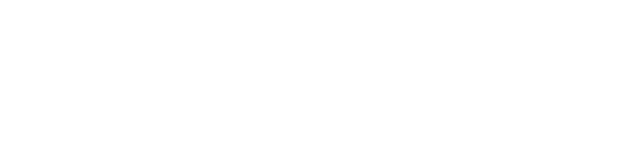
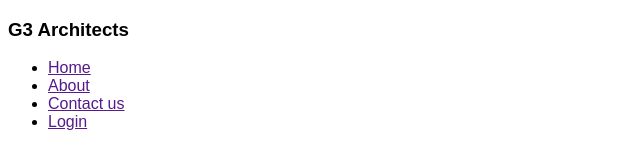
Before and after one commit to ja359/g3-architect-website, a plain HTML site: page index.html in a window 1280 px wide. Shown: the whole page, without its empty margins (0-640 px from the left). Drawn offline with Linux system fonts and the light colour scheme.

Commit message:
setup google font work sans

```diff
--- a/index.html
+++ b/index.html
@@ -7,6 +7,23 @@
     <link rel="stylesheet" href="styles/architect.css">
 </head>
 <body>
+    <header>
+        <nav>
+            <h3>G3 Architects</h3>
+            <ul>
+                <li><a href="">Home</a></li>
+                <li><a href="">About</a></li>
+                <li><a href="">Contact us</a></li>
+                <li><a href="">Login</a></li>
+            </ul>
+        </nav>
 
+    </header>
+    <main>
+
+    </main>
+    <footer>
+
+    </footer>
 </body>
 </html>
--- a/styles/architect.css
+++ b/styles/architect.css
@@ -0,0 +1,7 @@
+/* work sans fonts from google fonts */
+@import url('https://fonts.googleapis.com/css2?family=Open+Sans:wght@400;500;600;700;800&display=swap');
+* {
+font-family: 'Lato', sans-serif;
+font-family: 'Open sans', sans-serif;
+font-family: 'Work sans', sans-serif;
+}
```
